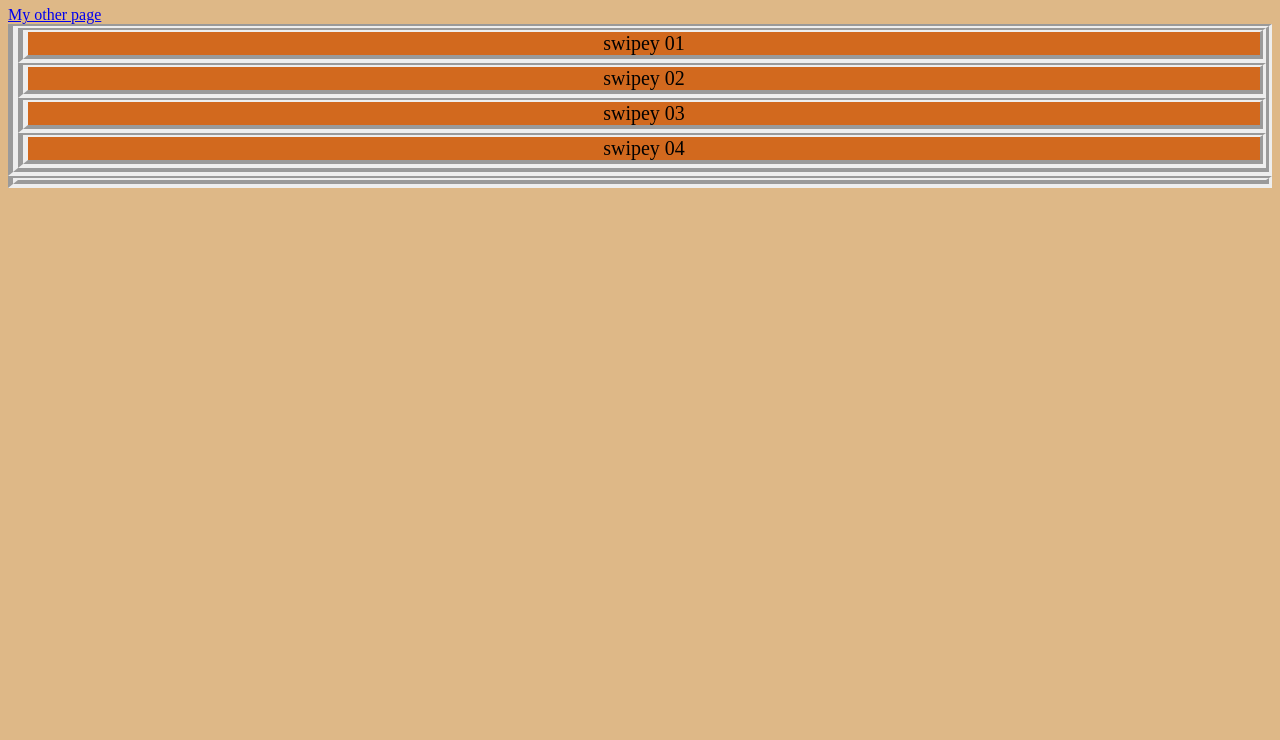
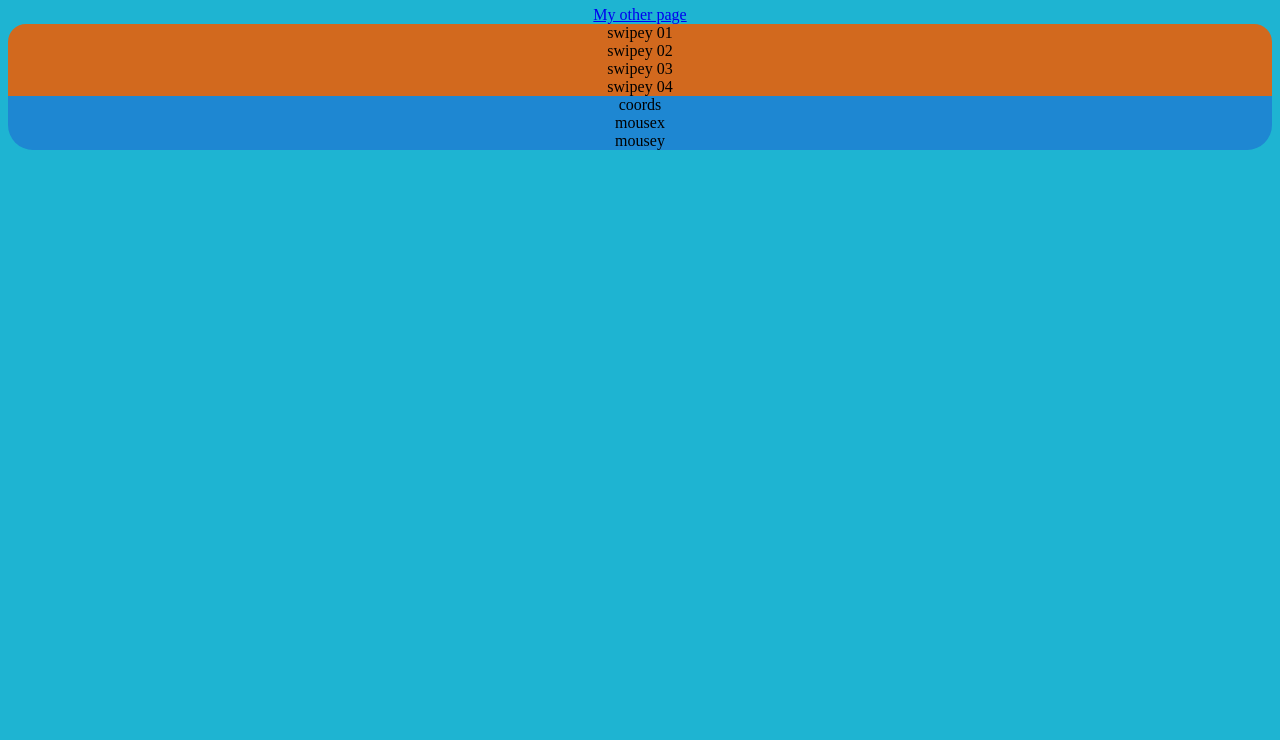
Before and after one commit to jr2nd/swipey, a plain HTML site: page index.html in a window 1280 px wide. Shown: the part 60-800 px from the top of the page. Drawn offline with Linux system fonts and the light colour scheme.

Commit message:
2 files modified

```diff
--- a/index.html
+++ b/index.html
@@ -1,21 +1,25 @@
 <html>
   <head>
-    <meta charset="UTF-8">
-      <meta name="viewport" content="width=device-width, initial-scale=1.0">
-    <link rel="stylesheet" type="text/css" href="styles.css">
+    <meta charset="UTF-8" />
+    <meta name="viewport" content="width=device-width, initial-scale=1.0" />
+    <link rel="stylesheet" type="text/css" href="styles.css" />
     <script src="script.js" defer></script>
   </head>
   <body>
     <h1>Hello there!</h1>
     <a href="/me.html">My other page</a>
+
     <div id="swipey-container">
       <div id="swipey-01" class="swipey">swipey 01</div>
       <div id="swipey-02" class="swipey">swipey 02</div>
       <div id="swipey-03" class="swipey">swipey 03</div>
       <div id="swipey-04" class="swipey">swipey 04</div>
     </div>
-    <div id="coords"></div>
-    <span id="mousex"></span>
-    <span id="mousey"></span>
-    </body>
+
+    <div id="answers">
+      <div id="coords">coords</div>
+      <div id="mousex">mousex</div>
+      <div id="mousey">mousey</div>
+    </div>
+  </body>
 </html>
--- a/styles.css
+++ b/styles.css
@@ -1,31 +1,30 @@
-# {
+* {
   box-sizing: border-box;
+  text-align: center;
 }
 
 body {
-  background: #deb887; /*burlywood*/
+  background: hsl(190, 75%, 47%);
 }
 
-div {
-  border-top: groove .2em;
-  border-right: groove .3em;
-  border-bottom: groove .4em;
-  border-left: groove .5em;
-  font-size: 20px;
+#swipey-continer {
+  font-size: 1em;
   text-align: center;
+
 }
 
 .swipey {
-  background-color: chocolate;
+  background-color: hsl(25, 75%, 47%);
 }
-
+#swipey-01 {
+  border-radius: 25px 25px 0px 0px;
+}
 .swipey:active {
-  border-top: solid 5pxs;
-  border-right: dotted 4px;
-  border-bottom: groove 5px;
-  border-left: double 6px;
-  background-color: chocolate;
-  font-size: 24px;
+  border-top: solid;
+  border-right: groove;
+  border-bottom: double;
+  background-color: hsl(50,75%, 47%);
+  font-size: larger;
 }
 
 .swipey-right {
@@ -36,6 +35,12 @@ div {
   background-color: blue;
 }
 
+#answers {
+  display: grid;
+  border-radius: 0px 0px 25px 25px;
+  background-color: hsl(205,75%, 47%);
+}
+
 @media screen and (max-width: 400px) {
   body {
     background-color: green;
```
